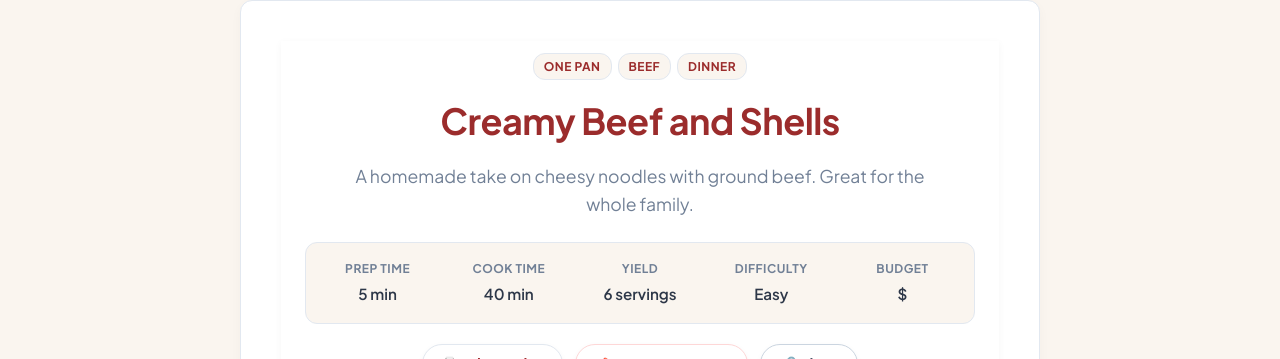
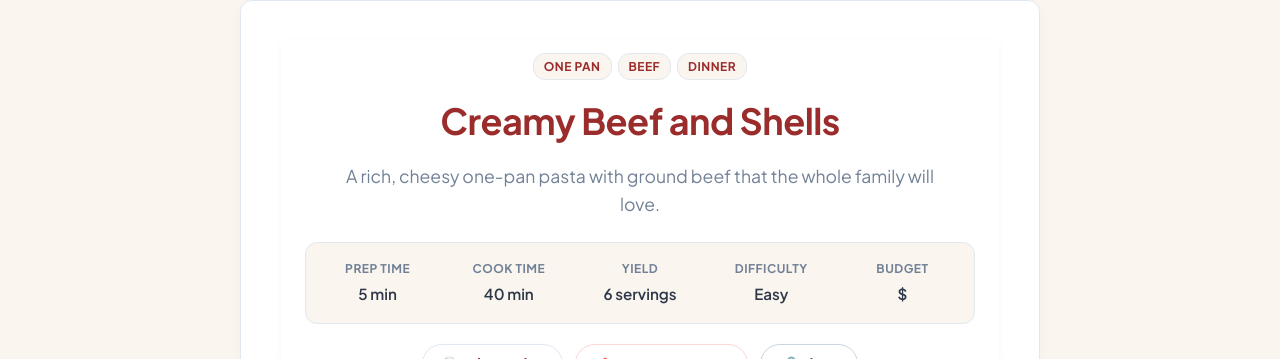
Before and after one commit to TheSharedCrumb/TheSharedCrumb, a Jekyll site: the page built from _recipes/Pasta_CreamyBeefShells.md, in a window 1280 px wide and 900 px high. Shown: the part 128-487 px from the top of the window. Built offline with Jekyll 4.4.1, drawn with Linux system fonts in a browser that asks for light colours.

Commit message:
Revise recipe description for Creamy Beef and Shells
Updated the recipe description for clarity and appeal.

```diff
--- a/_recipes/Pasta_CreamyBeefShells.md
+++ b/_recipes/Pasta_CreamyBeefShells.md
@@ -2,7 +2,7 @@
 layout: recipe
 title: "Creamy Beef and Shells"
 icon: "🍝"
-description: "A homemade take on cheesy noodles with ground beef. Great for the whole family."
+description: "A rich, cheesy one-pan pasta with ground beef that the whole family will love."
 category: [One Pan, Beef, Dinner]
 prep_time: "5 min"
 cook_time: "40 min"
```
